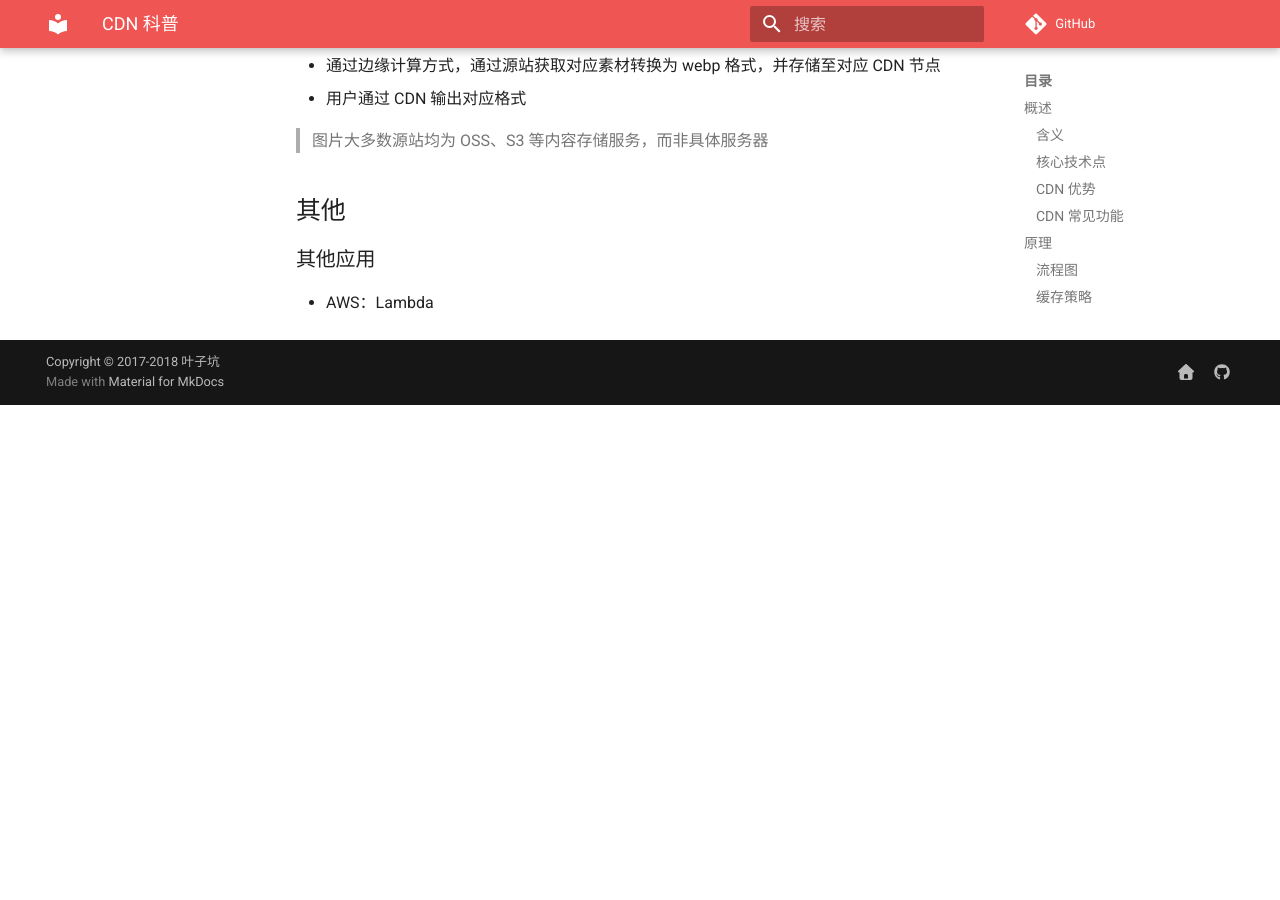
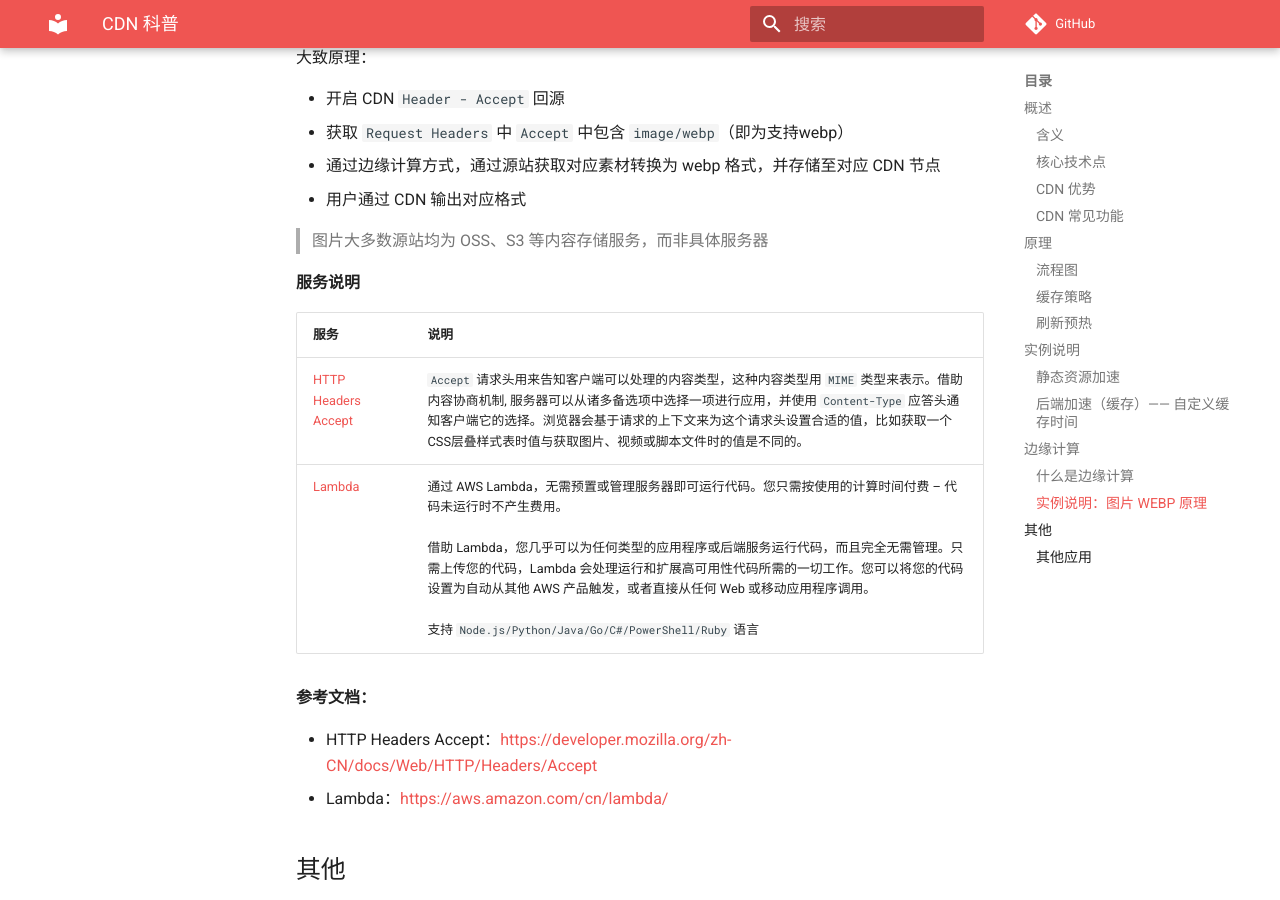
Before and after one commit to flc1125/docs, an MkDocs documentation site: the page built from docs/devops/cdn/index.md, in a window 1280 px wide and 900 px high, scrolled down 3422 px. Built offline with MkDocs 1.6.1 and Material for MkDocs 9.7.7, drawn with Linux system fonts in a browser that asks for light colours; emoji names are drawn with the system emoji font; comment, search, counter and statistics services are not loaded; before the commit the page ends 3827 px from its top, so only the background shows below that; some of the changed text lies outside the part shown.

Commit message:
增加緩存

```diff
--- a/docs/devops/cdn/index.md
+++ b/docs/devops/cdn/index.md
@@ -31,12 +31,15 @@
 
 ### CDN 常见功能
 
-1. **自定义缓存过期时间规则：**支持配置自定义资源的缓存过期时间规则, 支持指定路径或者文件名后缀方式
+1. 自定义缓存过期时间规则：支持配置自定义资源的缓存过期时间规则, 支持指定路径或者文件名后缀方式, 支持 Header 输出缓存过期时间
 1. 自定义 header 头：如 `Access-Control-Allow-Origin: *` 以实现跨域
 1. 自定义页面：支持设置404、403、503、504等页面
 1. 页面优化：去除HTML页面页面冗余内容如注释以及重复的空白符
 1. 智能压缩：对静态文件类型进行压缩, 有效减少用户传输内容大小
 1. 访问控制：Refer防盗链、IP 黑/白名单等
+1. HTTPS 支持
+1. 统计分析、日志管理
+1. 人工智能服务：识图、鉴黄等
 
 !!! question "脑回路时间"
 
@@ -105,6 +108,18 @@
 
 > 图片大多数源站均为 OSS、S3 等内容存储服务，而非具体服务器
 
+**服务说明**
+
+|服务|说明|
+|----|----|
+|[HTTP Headers Accept](https://developer.mozilla.org/zh-CN/docs/Web/HTTP/Headers/Accept)|`Accept` 请求头用来告知客户端可以处理的内容类型，这种内容类型用 `MIME` 类型来表示。借助内容协商机制, 服务器可以从诸多备选项中选择一项进行应用，并使用 `Content-Type` 应答头通知客户端它的选择。浏览器会基于请求的上下文来为这个请求头设置合适的值，比如获取一个CSS层叠样式表时值与获取图片、视频或脚本文件时的值是不同的。|
+|[Lambda](https://aws.amazon.com/cn/lambda/)|通过 AWS Lambda，无需预置或管理服务器即可运行代码。您只需按使用的计算时间付费 – 代码未运行时不产生费用。 <br /><br />借助 Lambda，您几乎可以为任何类型的应用程序或后端服务运行代码，而且完全无需管理。只需上传您的代码，Lambda 会处理运行和扩展高可用性代码所需的一切工作。您可以将您的代码设置为自动从其他 AWS 产品触发，或者直接从任何 Web 或移动应用程序调用。<br /><br />支持 `Node.js/Python/Java/Go/C#/PowerShell/Ruby` 语言|
+
+
+**参考文档：**
+
+- HTTP Headers Accept：https://developer.mozilla.org/zh-CN/docs/Web/HTTP/Headers/Accept
+- Lambda：https://aws.amazon.com/cn/lambda/
 
 ## 其他
 
```
